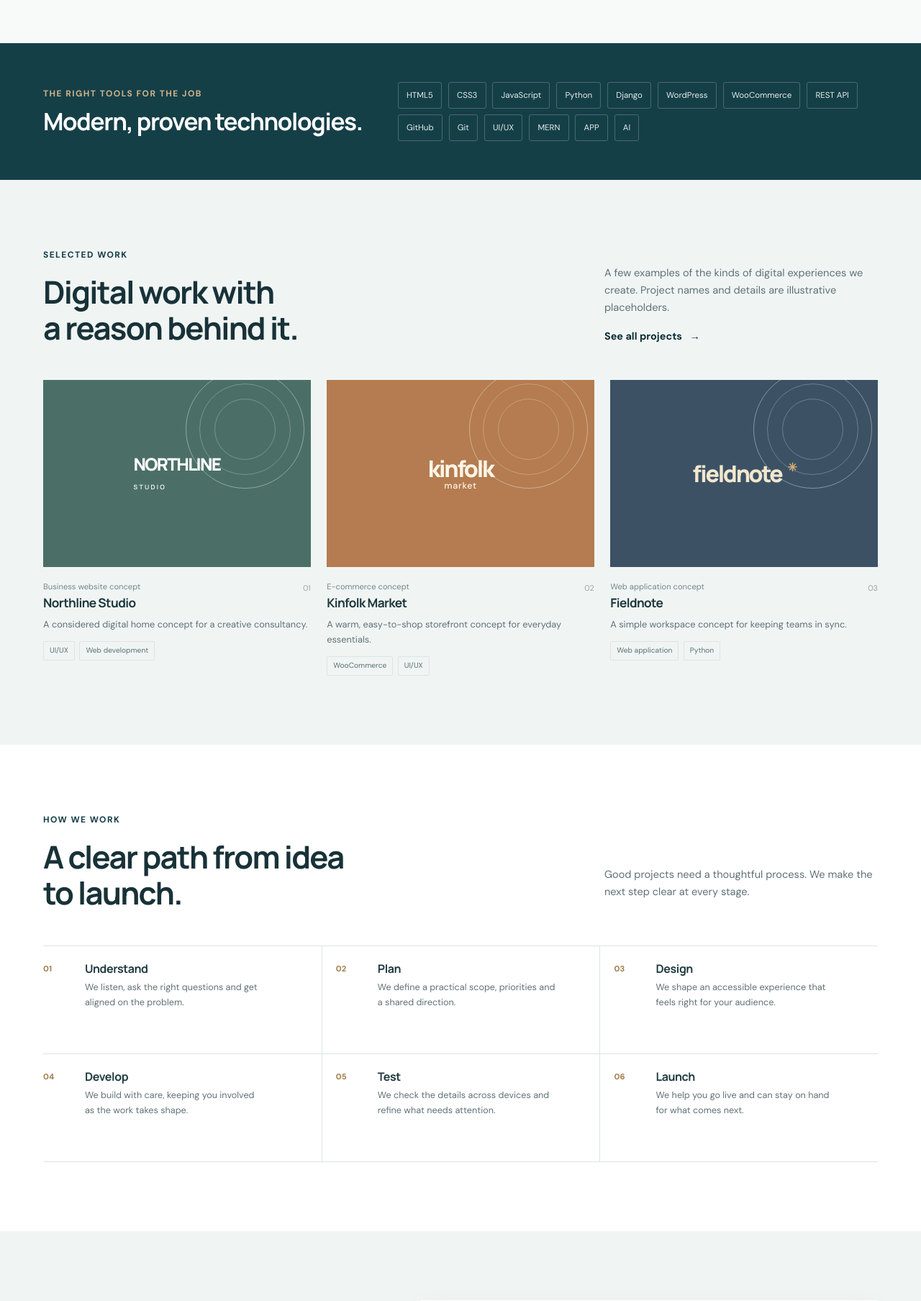
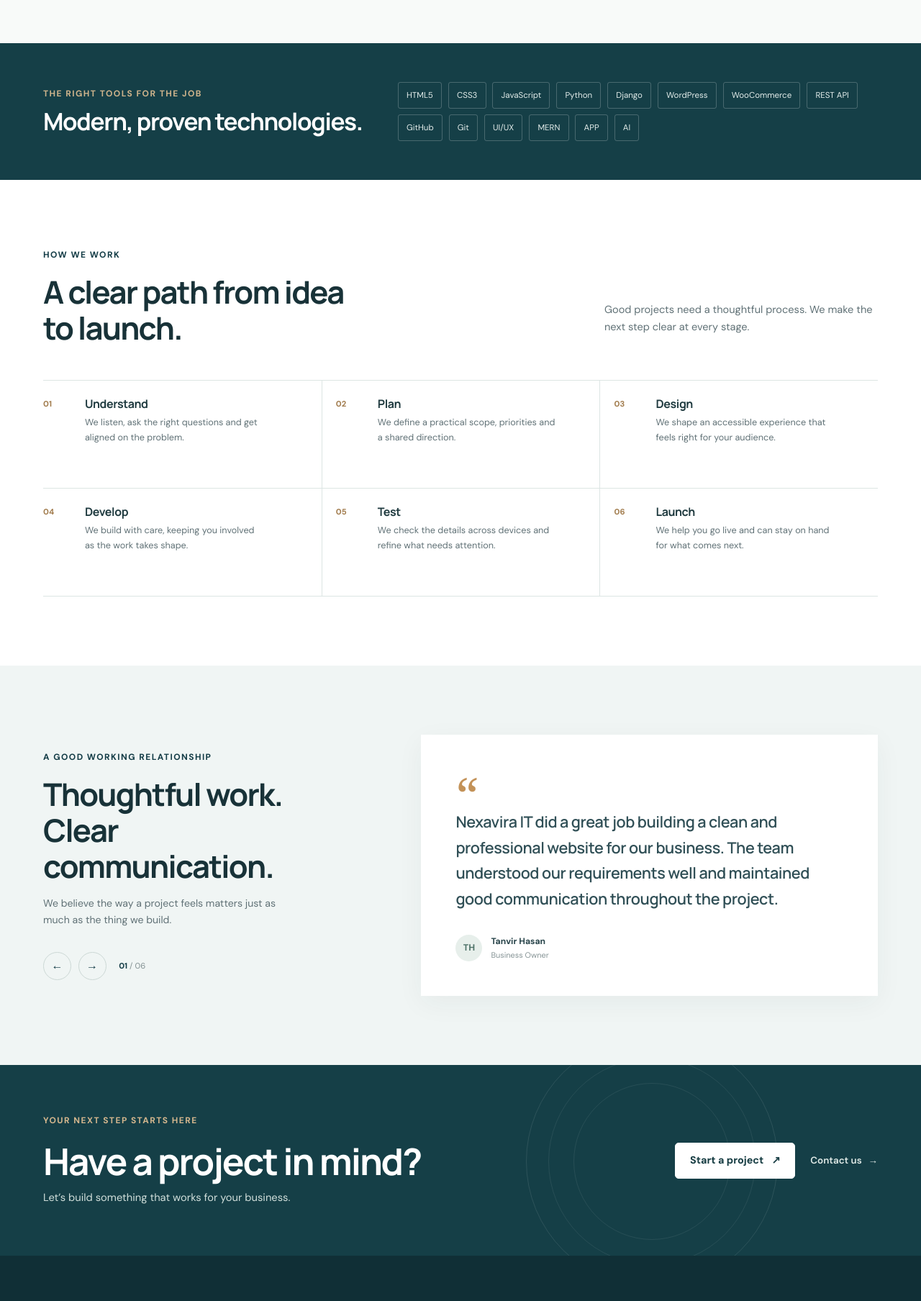
Before and after one commit to nexavira-IT/Nexavira.IT, a Django app: page / in a window 1280 px wide. Shown: the part 2965-4773 px from the top of the page at 72% size. Run offline with Django 5.2, Linux system fonts and the light colour scheme; some libraries are stand-ins or nearby versions.

Commit message:
first project

```diff
--- a/templates/index.html
+++ b/templates/index.html
@@ -268,74 +268,6 @@
       </div>
     </section>
 
-    <!-- Portfolio -->
-    <section class="section section-portfolio section-tint">
-      <div class="container">
-        <div class="section-heading" data-reveal>
-          <div>
-            <p class="eyebrow">Selected work</p>
-            <h2>Digital work with<br>a reason behind it.</h2>
-          </div>
-          <div class="heading-aside">
-            <p>A few examples of the kinds of digital experiences we create. Project names and details are illustrative
-              placeholders.</p><a class="text-link text-link-dark" href="{% url 'portfolio' %}">See all projects <span
-                aria-hidden="true">→</span></a>
-          </div>
-        </div>
-        <!-- Replace these illustrative projects and assets with approved Nexavira IT case studies. -->
-        <div class="project-grid">
-          <article class="project-card" data-category="websites"><a class="project-image project-image-one"
-              href="work/northline-studio.html" aria-label="View concept case study for Northline Studio"><span
-                class="project-art-label">NORTHLINE<br><small>STUDIO</small></span><span
-                class="project-art-shape"></span><span class="project-open">↗</span></a>
-            <div class="project-meta">
-              <div>
-                <p class="project-category">Business website concept</p>
-                <h3><a href="work/northline-studio.html">Northline Studio</a></h3>
-              </div><span class="project-index">01</span>
-            </div>
-            <p class="project-description">A considered digital home concept for a creative consultancy.</p>
-            <ul class="tag-list">
-              <li>UI/UX</li>
-              <li>Web development</li>
-            </ul>
-          </article>
-          <article class="project-card" data-category="ecommerce"><a class="project-image project-image-two"
-              href="work/kinfolk-market.html" aria-label="View concept case study for Kinfolk Market"><span
-                class="project-art-label">kinfolk<span>market</span></span><span class="project-art-shape"></span><span
-                class="project-open">↗</span></a>
-            <div class="project-meta">
-              <div>
-                <p class="project-category">E-commerce concept</p>
-                <h3><a href="work/kinfolk-market.html">Kinfolk Market</a></h3>
-              </div><span class="project-index">02</span>
-            </div>
-            <p class="project-description">A warm, easy-to-shop storefront concept for everyday essentials.</p>
-            <ul class="tag-list">
-              <li>WooCommerce</li>
-              <li>UI/UX</li>
-            </ul>
-          </article>
-          <article class="project-card" data-category="web-applications"><a class="project-image project-image-three"
-              href="work/fieldnote.html" aria-label="View concept case study for Fieldnote"><span
-                class="project-art-label">fieldnote<span class="fieldnote-mark">✳</span></span><span
-                class="project-art-shape"></span><span class="project-open">↗</span></a>
-            <div class="project-meta">
-              <div>
-                <p class="project-category">Web application concept</p>
-                <h3><a href="work/fieldnote.html">Fieldnote</a></h3>
-              </div><span class="project-index">03</span>
-            </div>
-            <p class="project-description">A simple workspace concept for keeping teams in sync.</p>
-            <ul class="tag-list">
-              <li>Web application</li>
-              <li>Python</li>
-            </ul>
-          </article>
-        </div>
-      </div>
-    </section>
-
     <!-- Process -->
     <section class="section section-process">
       <div class="container">
```
